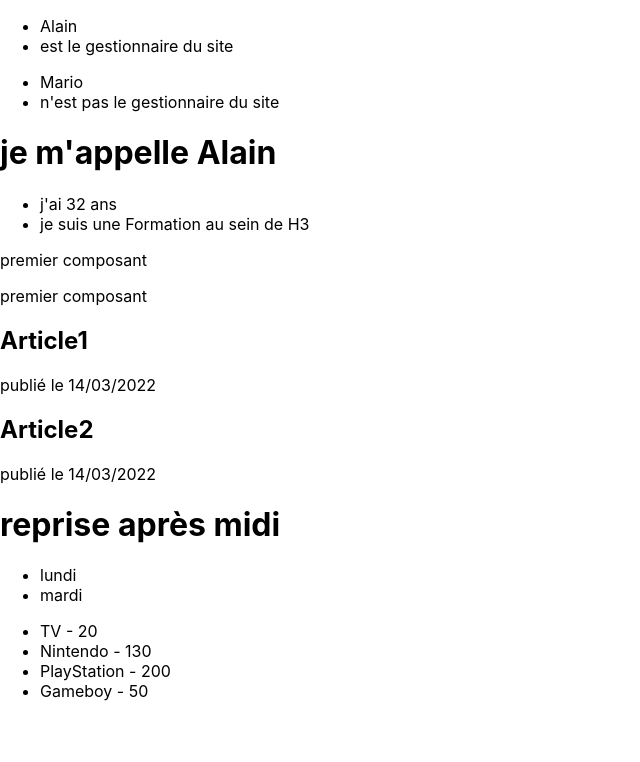
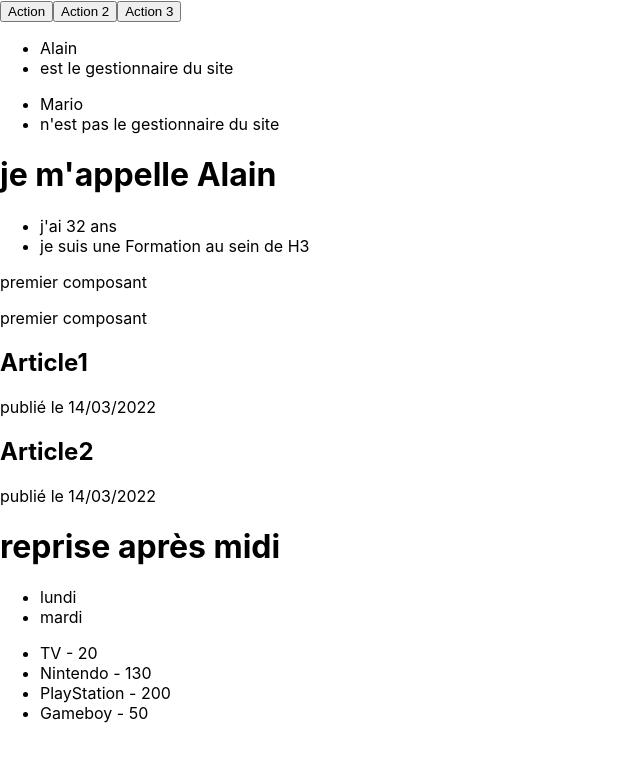
Before and after one commit to webdevproformation/react-h3-mars2022, a React (Create React App) app in the folder jour1-tp/: page / in a window 1280 px wide. Shown: the top 762 px of the page, without its empty margins (0-640 px from the left). Built offline with nearby package versions, Linux system fonts and the light colour scheme.

Commit message:
event dans jsx

```diff
--- a/jour1-tp/src/App.js
+++ b/jour1-tp/src/App.js
@@ -6,6 +6,7 @@ import { Troisieme } from './composants/Troisieme';
 import { Quatrieme } from './composants/Quatrieme';
 import { Cinquieme } from './composants/Cinquieme';
 import { Sixieme } from './composants/Sixieme';
+import { Septieme } from './composants/Septieme';
 
 
 
@@ -19,6 +20,7 @@ function App() {
 
   return (
     <div>
+      <Septieme />
       <Sixieme  />
       <h1>je m'appelle {nom}</h1>
       <ul>
--- /dev/null
+++ b/jour1-tp/src/composants/Septieme.jsx
@@ -0,0 +1,18 @@
+export function Septieme (){
+
+    // créer une fonction
+    // ajouter son nom dans le onClick de la vue
+    function action1(){
+        alert("je viens de cliquer sur le bouton 1")
+    }
+
+    function action3(){
+        // factory
+        return () => { alert("je viens de cliquer sur le bouton 3") }
+    }
+    return <>
+        <button onClick={action1}>Action</button>
+        <button onClick={() => { alert("j'ai cliqué sur le bouton 2")}}>Action 2</button>
+        <button onClick={action3()}>Action 3</button>
+    </>
+}
```
